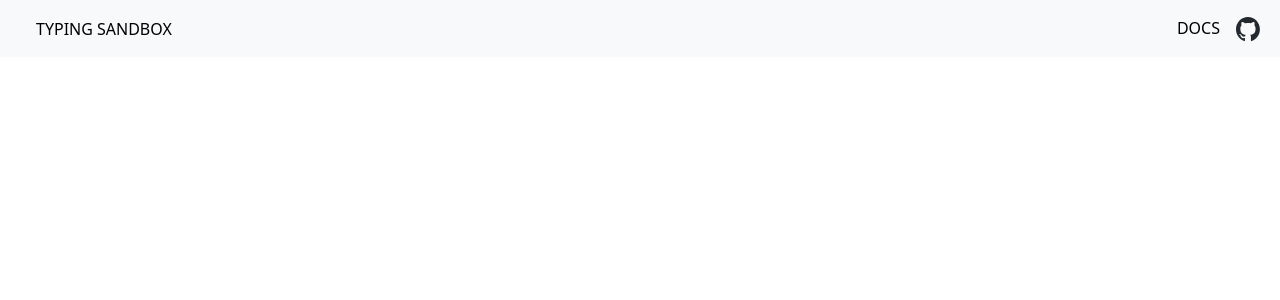
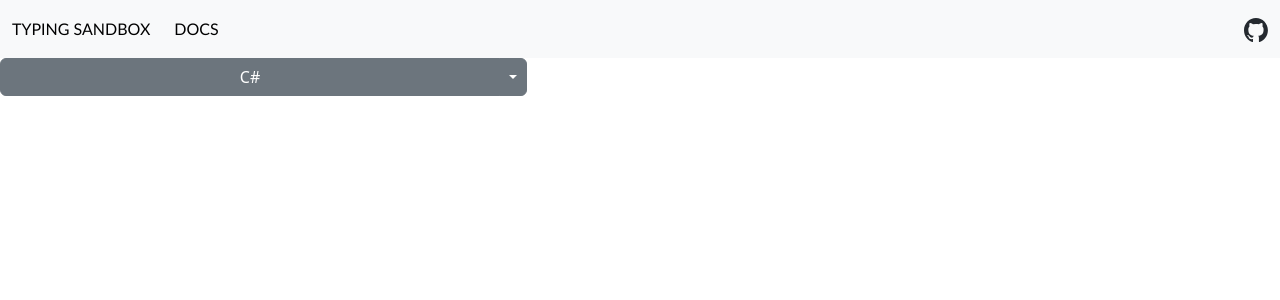
Before and after one commit to Mukundks2004/typing-sandbox, a React (Vite) app: page / in a window 1280 px wide. Shown: the top 300 px of the page. Built offline with nearby package versions, Linux system fonts and the light colour scheme.

Commit message:
navbar and dropdown working

```diff
--- a/src/App.css
+++ b/src/App.css
@@ -1,7 +1,17 @@
-.navbar-brand {
-  position: relative;
-  background: url(/github-mark.svg);
-  width: 170px;
-  left: 15px;
-  background-size: contain;
+.navbar a{
+  font-family: 'Gill Sans', 'Gill Sans MT', Calibri, 'Trebuchet MS', sans-serif;
 }
+
+.navbar-img {
+  height: 24px;
+  width: auto;
+  object-fit: contain;
+}
+
+.selected-option {
+  width: 500px;
+  margin-left: auto;
+  display: flex;
+  justify-content: space-between;
+  align-items: center;
+}
--- a/src/App.tsx
+++ b/src/App.tsx
@@ -1,7 +1,15 @@
 import NavBar from "./components/NavBar";
+import Dropdown from "./components/Dropdown";
+import Dropdown2 from "./components/Dropdown2";
 
 function App() {
-  return <NavBar></NavBar>;
+  return (
+    <>
+      <NavBar></NavBar>
+      <Dropdown></Dropdown>
+      {/* <Dropdown2></Dropdown2> */}
+    </>
+  );
 }
 
 export default App;
--- /dev/null
+++ b/src/components/Dropdown.tsx
@@ -0,0 +1,39 @@
+import "bootstrap/dist/css/bootstrap.min.css";
+import "bootstrap/dist/js/bootstrap.bundle.min.js";
+import { useState } from "react";
+
+function Dropdown() {
+  let [selectedLang, setSelectedLang] = useState("C#");
+  let options = ["C#", "Scala"];
+
+  const handleSelectItem = (item: string) => {
+    setSelectedLang(item);
+  };
+
+  return (
+    <div className="btn-group">
+      <button type="button" className="btn btn-secondary selected-option">
+        {selectedLang}
+      </button>
+      <button
+        type="button"
+        className="btn btn-secondary dropdown-toggle dropdown-toggle-split"
+        data-bs-toggle="dropdown"
+        aria-expanded="false"
+      />
+      <ul className="dropdown-menu">
+        {options.map((lang, index) => (
+          <li
+            className="dropdown-item"
+            key={index}
+            onClick={() => handleSelectItem(lang)}
+          >
+            {lang}
+          </li>
+        ))}
+      </ul>
+    </div>
+  );
+}
+
+export default Dropdown;
--- /dev/null
+++ b/src/components/Dropdown2.tsx
@@ -0,0 +1,45 @@
+import "bootstrap/dist/css/bootstrap.min.css";
+import "bootstrap/dist/js/bootstrap.bundle.min.js";
+
+function Dropdown2() {
+  return (
+    <div className="btn-group">
+      <button type="button" className="btn btn-secondary selected-option">
+        Danger
+      </button>
+      <button
+        type="button"
+        className="btn btn-secondary dropdown-toggle dropdown-toggle-split"
+        data-bs-toggle="dropdown"
+        aria-expanded="false"
+      ></button>
+      <ul className="dropdown-menu">
+        <li>
+          <a className="dropdown-item" href="#">
+            Action
+          </a>
+        </li>
+        <li>
+          <a className="dropdown-item" href="#">
+            Another action
+          </a>
+        </li>
+        <li>
+          <a className="dropdown-item" href="#">
+            Something else here
+          </a>
+        </li>
+        <li>
+          <hr className="dropdown-divider" />
+        </li>
+        <li>
+          <a className="dropdown-item" href="#">
+            Separated link
+          </a>
+        </li>
+      </ul>
+    </div>
+  );
+}
+
+export default Dropdown2;
--- a/src/components/NavBar.tsx
+++ b/src/components/NavBar.tsx
@@ -1,50 +1,34 @@
+import "../App.css";
+
 function NavBar() {
   return (
-    <nav className="navbar navbar-expand-lg bg-body-tertiary">
+    <nav className="navbar bg-body-tertiary">
       <div className="container-fluid">
-        <a className="navbar-brand"></a>
-        <button
-          className="navbar-toggler"
-          type="button"
-          data-bs-toggle="collapse"
-          data-bs-target="#navbarSupportedContent"
-          aria-controls="navbarSupportedContent"
-          aria-expanded="false"
-          aria-label="Toggle navigation"
-        >
-          <span className="navbar-toggler-icon"></span>
-        </button>
-        <div className="collapse navbar-collapse" id="navbarSupportedContent">
-          <ul className="navbar-nav me-auto">
+        <ul className="navbar-nav me-auto d-flex flex-row">
           <li className="nav-item">
-              <a className="nav-link active" aria-current="page">
+            <a className="nav-link active" aria-current="page" href="/">
               TYPING SANDBOX
+            </a>
+          </li>
+          <li className="nav-item ms-4">
+            <a className="nav-link active" aria-current="page" href="/docs">
+              DOCS
             </a>
           </li>
         </ul>
         <ul className="navbar-nav">
           <li className="nav-item">
-              <a className="nav-link active" aria-current="page">
-                DOCS
-              </a>
-            </li>
-            <li className="nav-item">
-              <a
-                className="nav-link active"
-                aria-current="page"
-                href="https://google.com"
-              >
+            <a className="nav-link active">
               <img
                 src="/github-mark.svg"
                 alt="Logo"
                 width="24"
                 height="24"
-                  className="d-inline-block align-text-top"
+                className="navbar-img"
               />
             </a>
           </li>
         </ul>
-        </div>
       </div>
     </nav>
   );
```
Also changed, not shown: src/components/NavBar2.tsx (added, +85 -0 lines). Lines whose indentation alone changed are shown as unchanged.
